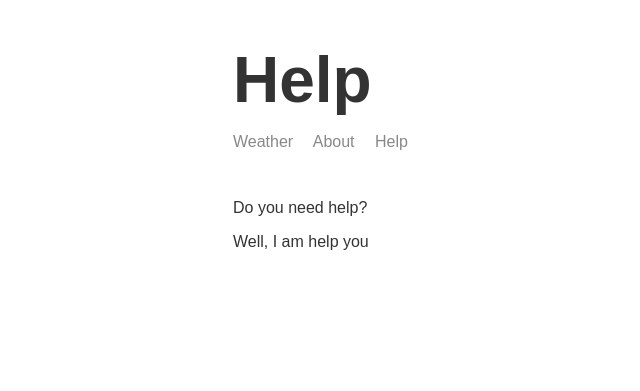
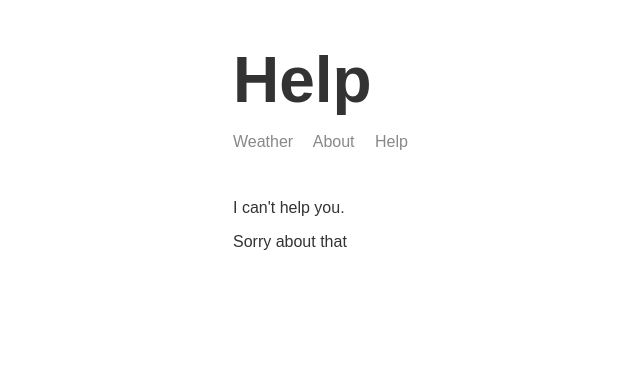
Before and after one commit to jim-francis/node3-weather-website, a Node server app: page /help in a window 1280 px wide. Shown: the top 391 px of the page, without its empty margins (82-722 px from the left). Run offline with Node 20, Linux system fonts and the light colour scheme; some libraries are stand-ins or nearby versions.

Commit message:
Be honest about the help page

```diff
--- a/src/app.js
+++ b/src/app.js
@@ -42,7 +42,7 @@ app.get('/about', (req, res) => {
 
 app.get('/help', (req, res) => {
     res.render('help', {
-        helpText: 'I am help you',
+        helpText: 'Sorry about that',
         title: 'Help',
         name: 'Jimmy Francis'
     })
--- a/templates/views/help.hbs
+++ b/templates/views/help.hbs
@@ -14,8 +14,8 @@
     <div class="main-content">
         {{>header}}
 
-        <p>Do you need help?</p>
-        <p>Well, {{helpText}}</p>
+        <p>I can't help you.</p>
+        <p>{{helpText}}</p>
     </div>
     {{>footer}}
 </body>
```
